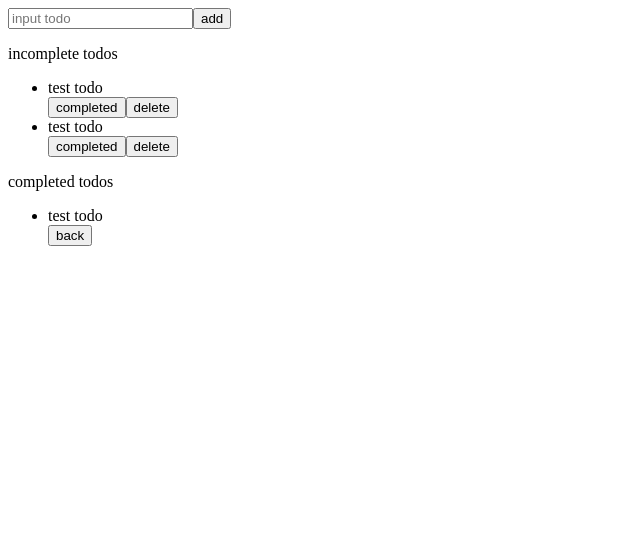
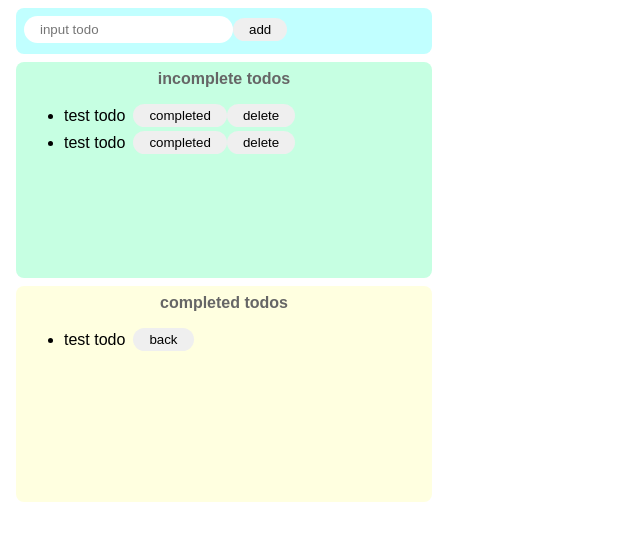
Before and after one commit to bamboo-wood/react-todo-tutorial, a React (Create React App) app: page / in a window 1280 px wide. Shown: the top 540 px of the page, without its empty margins (0-640 px from the left). Built offline with nearby package versions, Linux system fonts and the light colour scheme.

Commit message:
update App.jsx style

```diff
--- a/src/App.jsx
+++ b/src/App.jsx
@@ -3,27 +3,32 @@ import React, { useEffect, useState } from "react";
 const App = () => {
   return (
     <React.Fragment>
-      <div>
+      <div className="input-area">
         <input placeholder="input todo" />
         <button>add</button>
       </div>
-      <div>
-        <p>incomplete todos</p>
+      <div className="incomplete-area">
+        <p className="title">incomplete todos</p>
         <ul>
+          <div className="list-row">
             <li>test todo</li>
             <button>completed</button>
             <button>delete</button>
-
+          </div>
+          <div className="list-row">
             <li>test todo</li>
             <button>completed</button>
             <button>delete</button>
+          </div>
         </ul>
       </div>
-      <div>
-        <p>completed todos</p>
+      <div className="complete-area">
+        <p className="title">completed todos</p>
         <ul>
+          <div className="list-row">
             <li>test todo</li>
             <button>back</button>
+          </div>
         </ul>
       </div>
     </React.Fragment>
--- a/src/styles.css
+++ b/src/styles.css
@@ -1,4 +1,66 @@
-.App {
+body {
   font-family: sans-serif;
+}
+
+input {
+  border-radius: 16px;
+  border: none;
+  padding: 6px 16px;
+  outline: none;
+}
+
+button {
+  border-radius: 16px;
+  border: none;
+  padding: 4px 16px;
+}
+
+button:hover {
+  background-color: #ff7fff;
+  color: #fff;
+  cursor: pointer;
+}
+
+li {
+  margin-right: 8px;
+}
+
+.input-area {
+  background-color: #c1ffff;
+  width: 400px;
+  height: 30px;
+  border-radius: 8px;
+  padding: 8px;
+  margin: 8px;
+}
+
+.incomplete-area {
+  background-color: #c6ffe2;
+  width: 400px;
+  min-height: 200px;
+  padding: 8px;
+  margin: 8px;
+  border-radius: 8px;
+}
+
+.complete-area {
+  background-color: #ffffe0;
+  width: 400px;
+  min-height: 200px;
+  padding: 8px;
+  margin: 8px;
+  border-radius: 8px;
+}
+
+.title {
   text-align: center;
+  margin-top: 0;
+  font-weight: bold;
+  color: #666;
 }
+
+.list-row {
+  display: flex;
+  align-items: center;
+  padding-bottom: 4px;
+}
```
Lines whose indentation alone changed are shown as unchanged.
